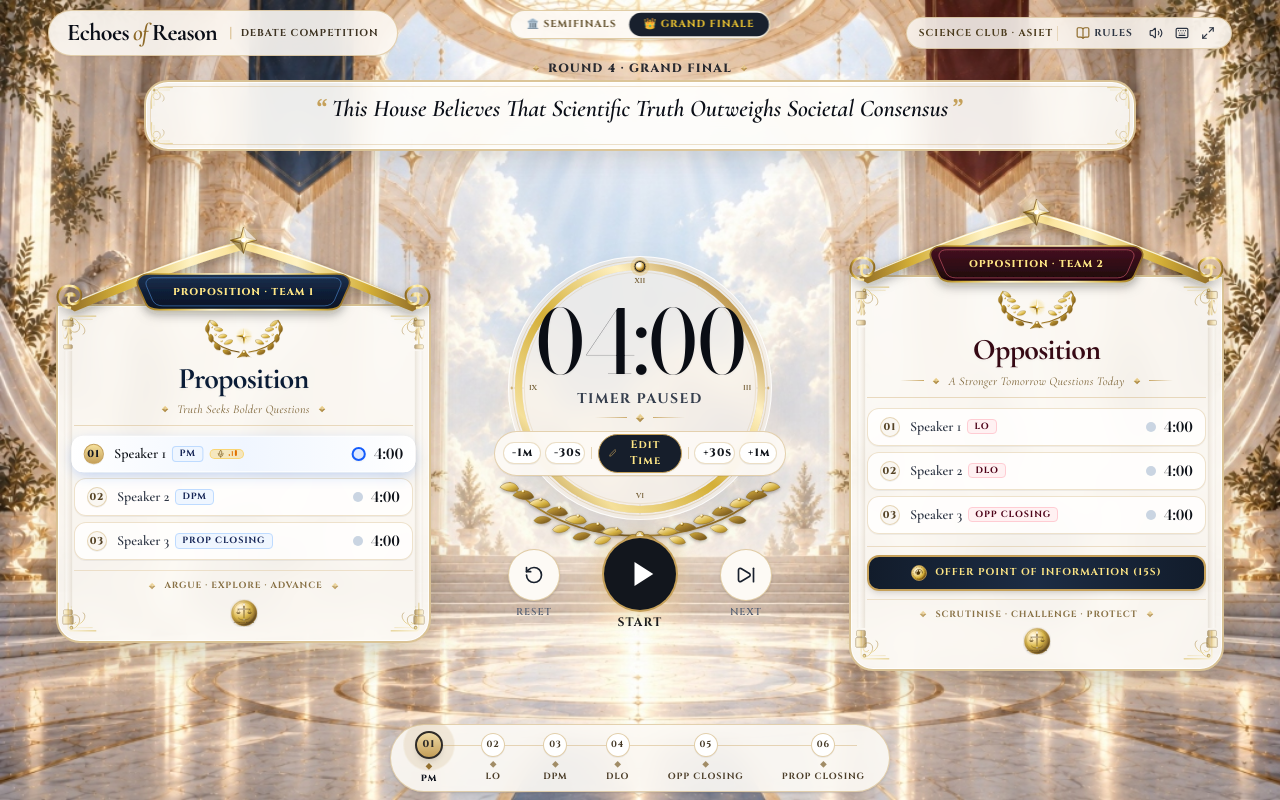
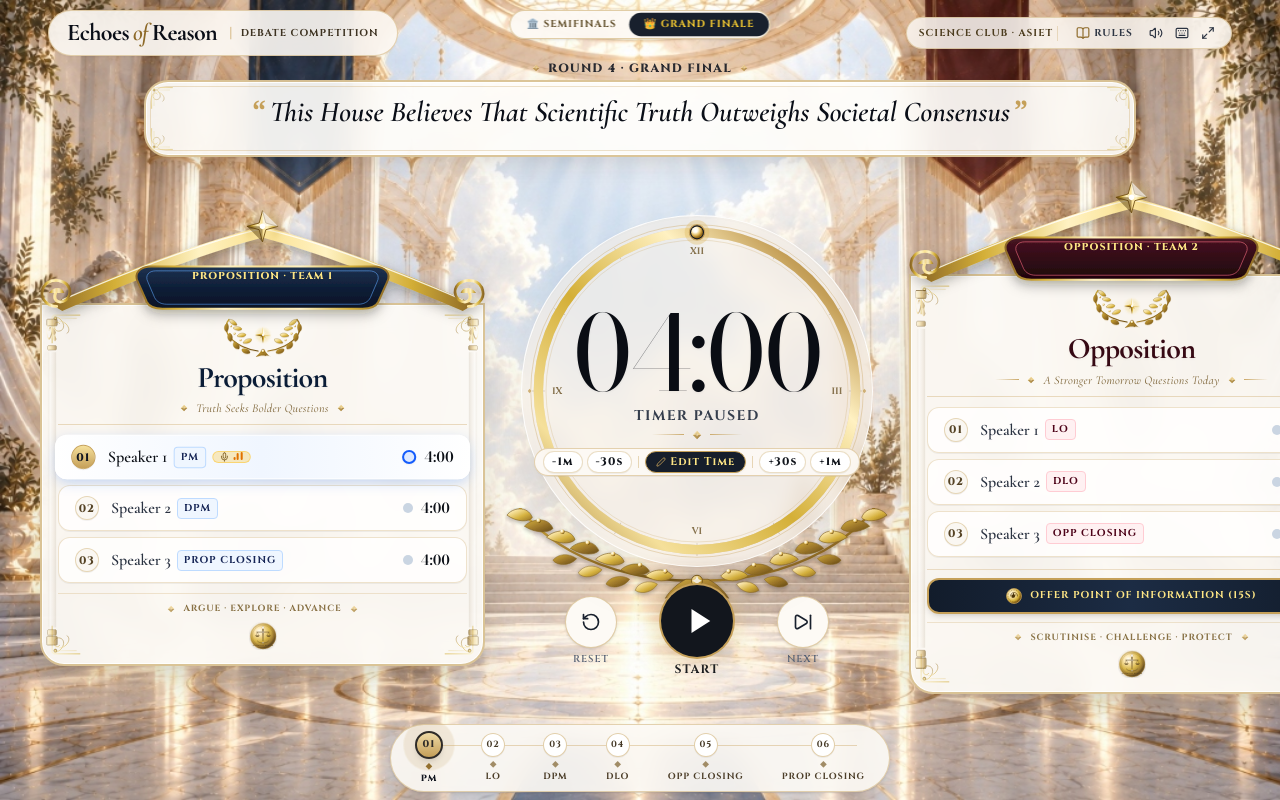
Before and after one commit to tejaskm-dev/echoes-of-reason-timer, a React (Vite) app: page / in a window 1280 px wide. Both pictures are taken after a click on the button "👑 GRAND FINALE". Built offline with nearby package versions, Linux system fonts and the light colour scheme.

Commit message:
feat: algorithmic motion sizing, enlarged timer chronometer, and expanded grand podiums with zero overflow

```diff
--- a/src/components/ClassicalDecors.tsx
+++ b/src/components/ClassicalDecors.tsx
@@ -468,7 +468,7 @@ export const NeoclassicalMotionCartouche: React.FC<{
 }> = ({ children, className = "", onClick }) => (
   <div
     onClick={onClick}
-    className={`relative group cursor-pointer w-full max-w-4xl xl:max-w-5xl mx-auto rounded-2xl sm:rounded-3xl px-4 sm:px-6 py-2 sm:py-2.5 transition-all duration-300 ${className}`}
+    className={`relative group cursor-pointer w-full max-w-5xl xl:max-w-6xl 2xl:max-w-7xl mx-auto rounded-2xl sm:rounded-3xl px-4 sm:px-8 py-2.5 sm:py-3 transition-all duration-300 ${className}`}
   >
     {/* Background Sculpted Marble Plaque with Gold Inset */}
     <div className="absolute inset-0 bg-[#fefdfa]/92 backdrop-blur-md rounded-2xl sm:rounded-3xl border-2 border-[#c5a059]/60 shadow-[0_12px_32px_-10px_rgba(25,20,12,0.18),0_0_0_1px_rgba(255,255,255,0.9)_inset] group-hover:border-[#c5a059] group-hover:shadow-[0_16px_40px_-10px_rgba(197,160,89,0.32),0_0_0_1px_rgba(255,255,255,0.95)_inset] transition-all duration-300" />
--- a/src/components/ExtravagantPodium.tsx
+++ b/src/components/ExtravagantPodium.tsx
@@ -55,7 +55,7 @@ export const ExtravagantPodium: React.FC<ExtravagantPodiumProps> = ({
   };
 
   return (
-    <div className="w-[315px] sm:w-[340px] xl:w-[375px] 2xl:w-[400px] flex flex-col items-center shrink-0 select-none transition-all duration-300">
+    <div className="w-[325px] sm:w-[355px] md:w-[385px] lg:w-[415px] xl:w-[445px] 2xl:w-[475px] flex flex-col items-center shrink-0 select-none transition-all duration-300">
       {/* 1. Sculpted Gilded Neoclassical Pediment Crown */}
       <div className="w-full relative z-20 -mb-2.5">
         <BaroqueAcanthusPediment teamType={teamType} className="w-full drop-shadow-md" />
@@ -146,7 +146,7 @@ export const ExtravagantPodium: React.FC<ExtravagantPodiumProps> = ({
                 <div
                   key={sp.id}
                   onClick={() => onSelectSpeaker(sp.id)}
-                  className={`flex items-center justify-between px-3 py-1.5 sm:py-2 rounded-xl cursor-pointer transition-all duration-300 ${
+                  className={`flex items-center justify-between px-3.5 sm:px-4 py-2 sm:py-2.5 rounded-xl cursor-pointer transition-all duration-300 ${
                     isActive
                       ? isProp
                         ? 'bg-gradient-to-r from-white via-[#f0f6ff] to-white border-1.5 border-blue-500/70 shadow-[0_4px_14px_-2px_rgba(59,130,246,0.35),0_0_0_1px_rgba(255,255,255,0.9)_inset] scale-[1.015]'
@@ -155,14 +155,14 @@ export const ExtravagantPodium: React.FC<ExtravagantPodiumProps> = ({
                   }`}
                 >
                   {/* Left: Medallion Number, Name, Role Badge, Active Equalizer */}
-                  <div className="flex items-center gap-2.5 min-w-0">
+                  <div className="flex items-center gap-2.5 sm:gap-3 min-w-0">
                     {/* Gilded Roman Number Medallion */}
-                    <div className={`w-5 h-5 rounded-full border flex items-center justify-center shadow-2xs ${
+                    <div className={`w-5.5 h-5.5 sm:w-6 sm:h-6 rounded-full border flex items-center justify-center shadow-2xs ${
                       isActive
                         ? 'border-[#c5a059] bg-gradient-to-b from-[#f5e09b] to-[#c5a059] text-[#121620]'
                         : 'border-[#c5a059]/40 bg-[#faf7f2] text-[#554325]'
                     }`}>
-                      <span className="font-cinzel text-[10px] font-black leading-none">
+                      <span className="font-cinzel text-[10px] sm:text-[11px] font-black leading-none">
                         {String(idx + 1).padStart(2, '0')}
                       </span>
                     </div>
@@ -195,14 +195,14 @@ export const ExtravagantPodium: React.FC<ExtravagantPodiumProps> = ({
                       </div>
                     ) : (
                       <div className="flex items-center gap-1.5 min-w-0 group/sp">
-                        <span className={`text-sm font-serif-display font-semibold truncate max-w-[110px] ${
+                        <span className={`text-sm sm:text-base font-serif-display font-semibold truncate max-w-[125px] sm:max-w-[160px] xl:max-w-[185px] ${
                           isActive ? 'text-[#0c1017] font-bold' : 'text-[#2b3342]'
                         }`}>
                           {sp.name}
                         </span>
 
                         {/* Heraldic Role Badge */}
-                        <span className={`text-[9px] font-cinzel font-bold uppercase px-1.5 py-0.2 rounded border ${
+                        <span className={`text-[9px] sm:text-[10px] font-cinzel font-bold uppercase px-1.5 py-0.5 rounded border ${
                           isProp
                             ? 'bg-blue-50 text-blue-950 border-blue-200'
                             : 'bg-rose-50 text-rose-950 border-rose-200'
@@ -213,8 +213,8 @@ export const ExtravagantPodium: React.FC<ExtravagantPodiumProps> = ({
                         {/* Active Soundwave Indicator */}
                         {isActive && (
                           <span className="inline-flex items-center gap-1 px-1.5 py-0.2 rounded-full bg-amber-400/25 text-[#7c5b1d] text-[8px] font-cinzel font-bold border border-amber-400/40">
-                            <Mic className="w-2 h-2" />
-                            <div className="flex items-end gap-[1.5px] h-2 w-2 pb-0.5">
+                            <Mic className="w-2.5 h-2.5" />
+                            <div className="flex items-end gap-[1.5px] h-2.5 w-2.5 pb-0.5">
                               <span className="w-0.5 bg-amber-600 rounded-full animate-soundwave-1" />
                               <span className="w-0.5 bg-amber-600 rounded-full animate-soundwave-2" />
                               <span className="w-0.5 bg-amber-600 rounded-full animate-soundwave-3" />
--- a/src/components/GrandFinalScreen.tsx
+++ b/src/components/GrandFinalScreen.tsx
@@ -94,16 +94,37 @@ export const GrandFinalScreen: React.FC<GrandFinalScreenProps> = ({
   const isCompleted = timeRemaining <= 0;
   const isPOIActive = poiState.status === 'active';
 
-  // Dynamic Motion Typography based on character length for zero screen overflow
-  const motionLen = motion.length;
-  const motionFontClass =
-    motionLen > 160
-      ? 'text-xs sm:text-sm md:text-base lg:text-lg'
-      : motionLen > 90
-      ? 'text-sm sm:text-base md:text-lg lg:text-xl'
-      : motionLen > 45
-      ? 'text-base sm:text-lg md:text-xl lg:text-2xl'
-      : 'text-lg sm:text-xl md:text-2xl lg:text-[1.85rem]';
+  // Algorithmic Motion Typography Calculator
+  // Dynamically balances maximum grandeur with zero screen overflow
+  const optimalMotionStyle = (() => {
+    const len = motion.trim().length;
+    if (len <= 55) {
+      return {
+        fontSize: 'clamp(1.45rem, 1.15rem + 1.2vw, 2.35rem)',
+        lineHeight: '1.2',
+      };
+    } else if (len <= 95) {
+      return {
+        fontSize: 'clamp(1.25rem, 1.0rem + 1.0vw, 2.05rem)',
+        lineHeight: '1.22',
+      };
+    } else if (len <= 150) {
+      return {
+        fontSize: 'clamp(1.1rem, 0.88rem + 0.8vw, 1.75rem)',
+        lineHeight: '1.24',
+      };
+    } else if (len <= 220) {
+      return {
+        fontSize: 'clamp(1.0rem, 0.82rem + 0.6vw, 1.45rem)',
+        lineHeight: '1.26',
+      };
+    } else {
+      return {
+        fontSize: 'clamp(0.9rem, 0.75rem + 0.45vw, 1.25rem)',
+        lineHeight: '1.28',
+      };
+    }
+  })();
 
   // Motion editing modal
   const [isEditingMotion, setIsEditingMotion] = useState(false);
@@ -278,8 +299,14 @@ export const GrandFinalScreen: React.FC<GrandFinalScreenProps> = ({
             onClick={handleOpenEditMotion}
             className="mt-0.5"
           >
-            <div className="max-h-[72px] sm:max-h-[85px] md:max-h-[96px] overflow-y-auto px-1 sm:px-2 custom-scrollbar flex items-center justify-center w-full">
-              <p className={`font-serif-display ${motionFontClass} text-[#0a0e17] font-semibold italic text-center max-w-4xl leading-snug transition-transform group-hover:scale-[1.008] drop-shadow-2xs`}>
+            <div className="max-h-[85px] sm:max-h-[105px] md:max-h-[125px] overflow-y-auto px-1 sm:px-3 custom-scrollbar flex items-center justify-center w-full">
+              <p
+                style={{
+                  fontSize: optimalMotionStyle.fontSize,
+                  lineHeight: optimalMotionStyle.lineHeight
+                }}
+                className="font-serif-display text-[#0a0e17] font-semibold italic text-center leading-snug transition-transform group-hover:scale-[1.008] drop-shadow-2xs"
+              >
                 <span className="text-[#c5a059] font-serif not-italic mr-1 select-none">“</span>
                 {motion}
                 <span className="text-[#c5a059] font-serif not-italic ml-1 select-none">”</span>
@@ -303,7 +330,7 @@ export const GrandFinalScreen: React.FC<GrandFinalScreenProps> = ({
       />
 
       {/* 3. Main Stage: Left Extravagant Podium, Pure Gold Chronometer, Right Extravagant Podium */}
-      <main className="relative z-10 w-full flex-1 min-h-0 max-w-[1920px] mx-auto px-4 sm:px-6 lg:px-10 xl:px-14 py-0 flex items-center justify-between">
+      <main className="relative z-10 w-full flex-1 min-h-0 max-w-[1920px] mx-auto px-2 sm:px-4 lg:px-6 xl:px-10 py-0 flex items-center justify-between gap-2 sm:gap-4">
         {/* Left Side: Extravagant Proposition Monument Podium */}
         <ExtravagantPodium
           teamType="proposition"
@@ -319,7 +346,7 @@ export const GrandFinalScreen: React.FC<GrandFinalScreenProps> = ({
         />
 
         {/* Center Arena: Pure Gold Metallic Chronometer & Symmetrical Control Deck */}
-        <div className="flex-1 flex flex-col items-center justify-center max-w-[760px] px-2">
+        <div className="flex-1 flex flex-col items-center justify-center max-w-[820px] xl:max-w-[880px] px-1 sm:px-2">
           {/* Circular Chronometer Dial */}
           <div className="relative clock-dial-responsive flex items-center justify-center my-0.5">
             {/* Ambient Halo Face */}
@@ -655,8 +682,8 @@ export const GrandFinalScreen: React.FC<GrandFinalScreenProps> = ({
             </div>
 
             {/* Symmetrical Dual Laurel Base attached to bottom rim */}
-            <div className="absolute -bottom-3 sm:-bottom-5 left-1/2 -translate-x-1/2 pointer-events-none select-none z-0">
-              <ChronometerLaurelBase className="w-[280px] sm:w-[340px] md:w-[380px] h-[55px] sm:h-[70px] drop-shadow-sm opacity-95" />
+            <div className="absolute -bottom-4 sm:-bottom-6 left-1/2 -translate-x-1/2 pointer-events-none select-none z-0">
+              <ChronometerLaurelBase className="w-[320px] sm:w-[390px] md:w-[450px] lg:w-[490px] h-[65px] sm:h-[80px] md:h-[95px] drop-shadow-sm opacity-95" />
             </div>
           </div>
 
--- a/src/index.css
+++ b/src/index.css
@@ -231,31 +231,31 @@
 
 /* Fluid Responsive Desktop & Laptop Viewport Adaptation */
 .clock-dial-responsive {
-  width: min(540px, 41vh, 38vw);
-  height: min(540px, 41vh, 38vw);
-  min-width: 240px;
-  min-height: 240px;
+  width: min(640px, 47vh, 40vw);
+  height: min(640px, 47vh, 40vw);
+  min-width: 270px;
+  min-height: 270px;
 }
 
-@media (min-height: 960px) and (min-width: 1440px) {
+@media (min-height: 900px) and (min-width: 1400px) {
   .clock-dial-responsive {
-    width: min(620px, 45vh, 41vw);
-    height: min(620px, 45vh, 41vw);
+    width: min(720px, 51vh, 43vw);
+    height: min(720px, 51vh, 43vw);
   }
 }
 
-@media (max-height: 800px) {
+@media (max-height: 780px) {
   .clock-dial-responsive {
-    width: min(410px, 36vh, 33vw);
-    height: min(410px, 36vh, 33vw);
-    min-width: 220px;
-    min-height: 220px;
+    width: min(450px, 39vh, 33vw);
+    height: min(450px, 39vh, 33vw);
+    min-width: 240px;
+    min-height: 240px;
   }
 }
 
 .numerals-responsive {
-  font-size: clamp(3rem, 11vh, 8.5rem);
-  line-height: 0.96;
+  font-size: clamp(3.8rem, 13vh, 10.5rem);
+  line-height: 0.92;
 }
 
 .motion-text-responsive {
```
